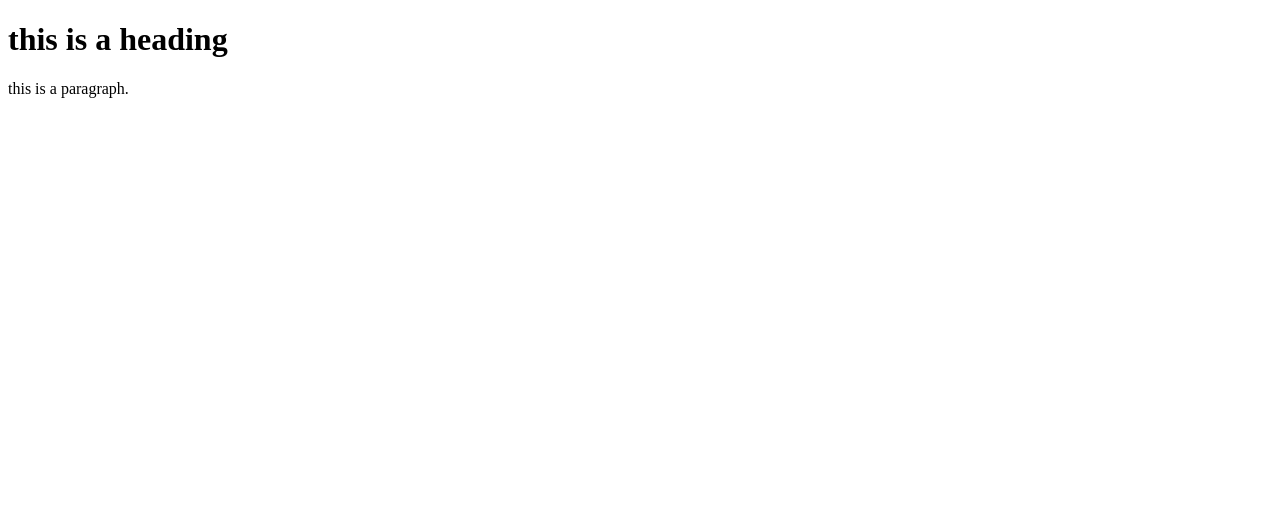
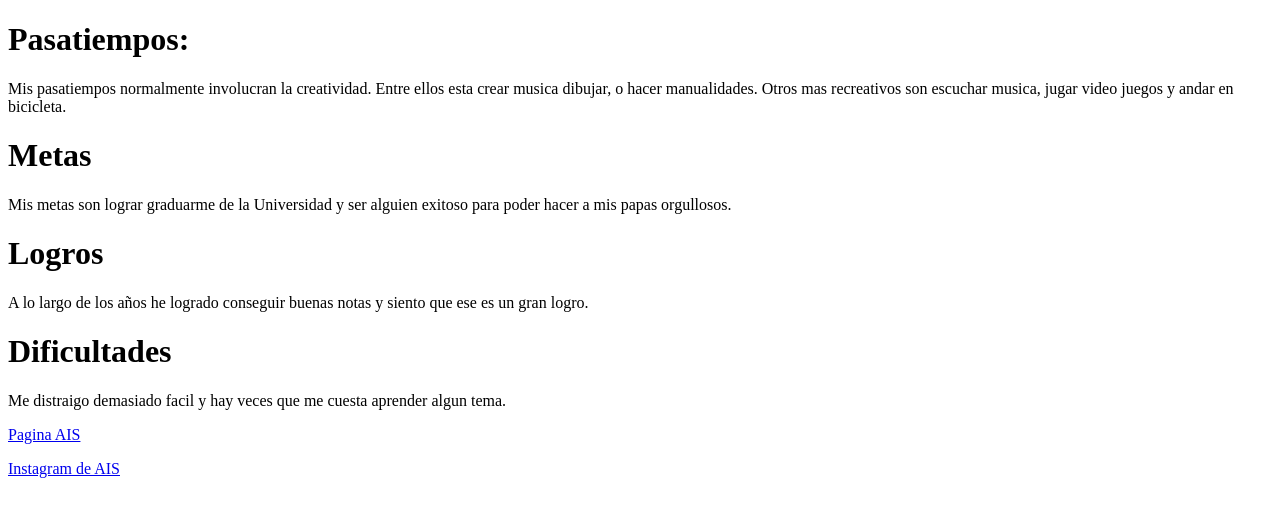
Before and after one commit to LuisRodriguezC/Websitepersonal, a plain HTML site: page index.html in a window 1280 px wide. Drawn offline with Linux system fonts and the light colour scheme.

Commit message:
Update index.html

```diff
--- a/index.html
+++ b/index.html
@@ -1,12 +1,29 @@
 <!DOCTYPE html>
 <html>
 <head>
-<title>Info</title>
+<title>Informacion personal</title>
 </head>
 <body>
 
-<h1>this is a heading</h1>
-<p>this is a paragraph.</p>
+<h1>Pasatiempos:</h1>
+<p>Mis pasatiempos normalmente involucran la creatividad. Entre ellos esta crear musica
+   dibujar, o hacer manualidades. Otros mas recreativos son escuchar musica, jugar video juegos
+   y andar en bicicleta.</p>
+
+<h1>Metas</h1>
+  <p>Mis metas son lograr graduarme de la Universidad y ser alguien exitoso para poder hacer
+     a mis papas orgullosos.</p>
+
+<h1>Logros</h1>
+  <p>A lo largo de los años he logrado conseguir buenas notas y siento que ese
+     es un gran logro.</p>
+
+<h1>Dificultades</h1>
+  <p>Me distraigo demasiado facil y hay veces que me cuesta aprender algun tema.</p>
+
+  <p><a href="http://www.antiguais.org/">Pagina AIS</a></p>
+
+  <p><a href="https://www.instagram.com/aisantigua/">Instagram de AIS</a></p>
 
 </body>
 </html>
```
